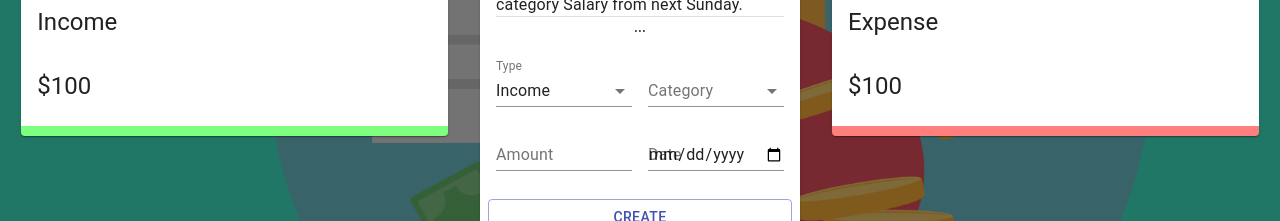
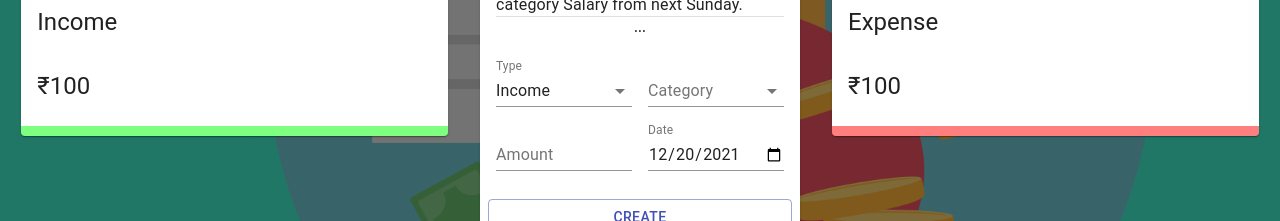
Before and after one commit to Rinku-Kumar-Maurya/Expense-Tracker, a React (Create React App) app: page / in a window 1280 px wide. Shown: the part 337-558 px from the top of the page. Built offline with nearby package versions, Linux system fonts and the light colour scheme.

Commit message:
add input categories

```diff
--- a/package.json
+++ b/package.json
@@ -6,6 +6,7 @@
     "@material-ui/core": "^4.12.3",
     "@material-ui/icons": "^4.11.2",
     "@material-ui/lab": "^4.0.0-alpha.60",
+    "@mui/icons-material": "^5.2.5",
     "@speechly/react-client": "^0.0.22",
     "@speechly/react-ui": "^2.2.0",
     "@testing-library/jest-dom": "^5.16.1",
--- a/src/components/Details/Details.jsx
+++ b/src/components/Details/Details.jsx
@@ -12,7 +12,7 @@
         <Card className={title === 'Income' ? classes.income : classes.expense}>
             <CardHeader title={title} />
             <CardContent>
-                <Typography variant='h5'>$100</Typography>
+                <Typography variant='h5'>₹100</Typography>
                 {/* <Doughnut data='DATA' /> */}
             </CardContent>
         </Card>
--- a/src/components/Main/Form/Form.jsx
+++ b/src/components/Main/Form/Form.jsx
@@ -1,22 +1,26 @@
 import React, { useState, useContext } from 'react'
 
-import { Typography, Grid, FormControl, Button, InputLabel, TextField, MemuItem, Select, MenuItem } from '@material-ui/core'
+import { Typography, Grid, FormControl, Button, InputLabel, TextField, Select, MenuItem } from '@material-ui/core'
 import { v4 as uuidv4 } from 'uuid'
 
 import useStyles from './styles'
 import { ExpenseTrackerContext } from '../../../context/context'
+import { incomeCategories, expenseCategories } from '../../../constants/categories'
+import formatDate from '../../../utils/formatDate'
 
 const initialState = {
     amount: '',
     category: '',
     type: 'Income',
-    date: new Date()
+    date: formatDate(new Date())
 }
 
 const Form = () => {
     const classes = useStyles();
     const [formData, setFormData] = useState(initialState);
     const { addTransaction } = useContext(ExpenseTrackerContext);
+
+    const selectedCategories = formData.type === 'Income' ? incomeCategories : expenseCategories;
 
     const createTransaction = () => {
         const transaction = { ...formData, amount: Number(formData.amount), id: uuidv4() };
@@ -45,8 +49,7 @@
                 <FormControl fullWidth>
                     <InputLabel>Category</InputLabel>
                     <Select value={formData.category} onChange={(e) => setFormData({ ...formData, category: e.target.value })}>
-                        <MenuItem value='business'>Business</MenuItem>
-                        <MenuItem value='salary'>Salary</MenuItem>
+                        {selectedCategories.map((c) => <MenuItem key={c.type} value={c.type}>{c.type}</MenuItem>)}
                     </Select>
                 </FormControl>
             </Grid>
@@ -54,7 +57,7 @@
                 <TextField type='number' label='Amount' fullWidth value={formData.amount} onChange={(e) => setFormData({ ...formData, amount: e.target.value })} />
             </Grid>
             <Grid item xs={6}>
-                <TextField type='date' label='Date' fullWidth value={formData.date} onChange={(e) => setFormData({ ...formData, date: e.target.value })} />
+                <TextField type='date' label='Date' fullWidth value={formData.date} onChange={(e) => setFormData({ ...formData, date: formatDate(e.target.value) })} />
             </Grid>
             <Button className={classes.button} variant='outlined' color='primary' fullWidth onClick={createTransaction}>create</Button>
         </Grid>
--- a/src/components/Main/List/List.jsx
+++ b/src/components/Main/List/List.jsx
@@ -1,7 +1,7 @@
 import React, { useContext } from 'react'
 
 import { List as MUIList, ListItem, ListItemAvatar, ListItemText, Avatar, ListItemSecondaryAction, IconButton, Slide } from '@material-ui/core'
-import { Delete, MoneyOff } from '@material-ui/icons'
+import { Delete, Money } from '@material-ui/icons'
 
 import { ExpenseTrackerContext } from '../../../context/context'
 import useStyles from './styles'
@@ -17,10 +17,10 @@
                     <ListItem>
                         <ListItemAvatar>
                             <Avatar className={transaction.type === 'Income' ? classes.avatarIncome : classes.avatarExpense}>
-                                <MoneyOff />
+                                <Money />
                             </Avatar>
                         </ListItemAvatar>
-                        <ListItemText primary={transaction.category} secondary={`$${transaction.amount} - ${transaction.date}`} />
+                        <ListItemText primary={transaction.category} secondary={`₹${transaction.amount} - ${transaction.date}`} />
                         <ListItemSecondaryAction>
                             <IconButton edge='end' aria-label='delete' onClick={() => deleteTransaction(transaction.id)}>
                                 <Delete />
--- /dev/null
+++ b/src/constants/categories.js
@@ -0,0 +1,33 @@
+const incomeColors = ['#123123', '#154731', '#165f40', '#16784f', '#14915f', '#10ac6e', '#0bc77e', '#04e38d', '#00ff9d'];
+const expenseColors = ['#b50d12', '#bf2f1f', '#c9452c', '#d3583a', '#dc6a48', '#e57c58', '#ee8d68', '#f79d79', '#ffae8a', '#cc474b', '#f55b5f'];
+
+export const incomeCategories = [
+  { type: 'Business', amount: 0, color: incomeColors[0] },
+  { type: 'Investments', amount: 0, color: incomeColors[1] },
+  { type: 'Extra income', amount: 0, color: incomeColors[2] },
+  { type: 'Deposits', amount: 0, color: incomeColors[3] },
+  { type: 'Lottery', amount: 0, color: incomeColors[4] },
+  { type: 'Gifts', amount: 0, color: incomeColors[5] },
+  { type: 'Salary', amount: 0, color: incomeColors[6] },
+  { type: 'Savings', amount: 0, color: incomeColors[7] },
+  { type: 'Rental income', amount: 0, color: incomeColors[8] },
+];
+
+export const expenseCategories = [
+  { type: 'Bills', amount: 0, color: expenseColors[0] },
+  { type: 'Car', amount: 0, color: expenseColors[1] },
+  { type: 'Clothes', amount: 0, color: expenseColors[2] },
+  { type: 'Travel', amount: 0, color: expenseColors[3] },
+  { type: 'Food', amount: 0, color: expenseColors[4] },
+  { type: 'Shopping', amount: 0, color: expenseColors[5] },
+  { type: 'House', amount: 0, color: expenseColors[6] },
+  { type: 'Entertainment', amount: 0, color: expenseColors[7] },
+  { type: 'Phone', amount: 0, color: expenseColors[8] },
+  { type: 'Pets', amount: 0, color: expenseColors[9] },
+  { type: 'Other', amount: 0, color: expenseColors[10] },
+];
+
+export const resetCategories = () => {
+  incomeCategories.forEach((c) => c.amount = 0);
+  expenseCategories.forEach((c) => c.amount = 0);
+};
--- /dev/null
+++ b/src/utils/formatDate.js
@@ -0,0 +1,18 @@
+const formatDate = (date) => {
+    const d = new Date(date);
+    let year = `${d.getFullYear()}`;
+    let month = `${d.getMonth() + 1}`;
+    let day = `${d.getDate()}`;
+
+    if(month.length < 2){
+        month = `0${month}`;
+    }
+
+    if(day.length < 2){
+        day = `0${day}`;
+    }
+
+    return [year, month, day].join('-');
+}
+
+export default formatDate;
```
Also changed, not shown: 1 other file (tests, documents, lock files or other folders).
